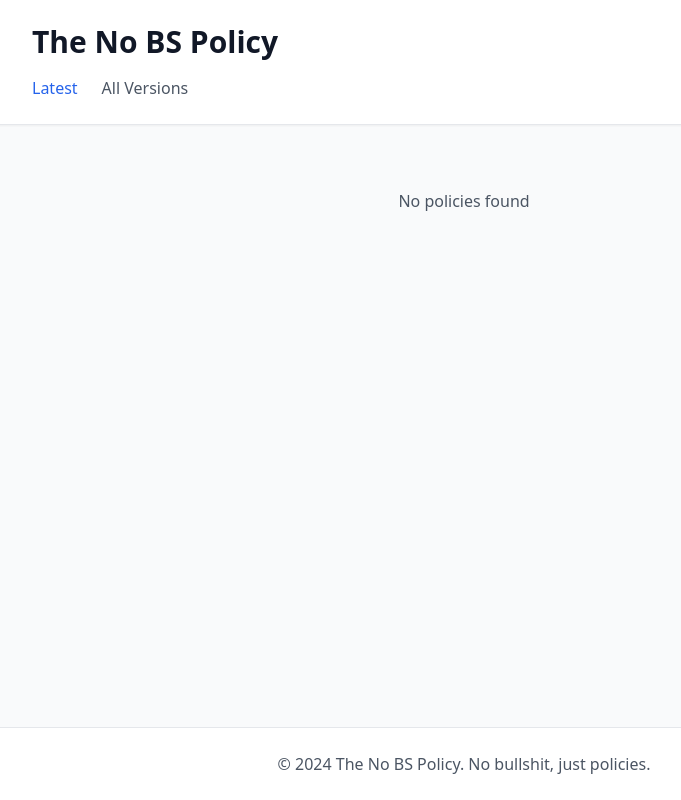
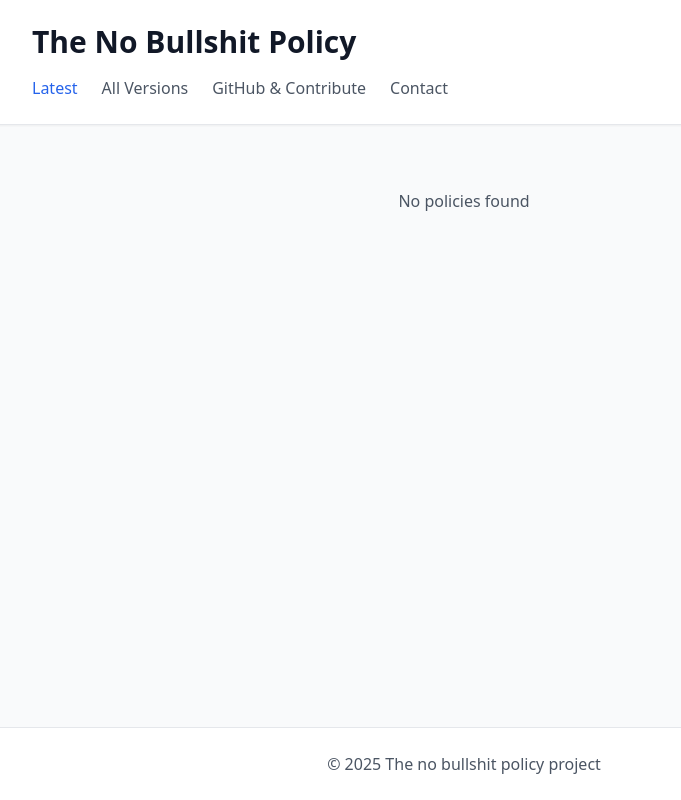
Before and after one commit to ezrafayet/the-no-bs-policy, a website built with Vite: page index.html in a window 1280 px wide. Shown: the whole page, without its empty margins (176-857 px from the left). Built offline with nearby package versions, Linux system fonts and the light colour scheme; files whose address does not match are found by name.

Commit message:
modified header

```diff
--- a/app/main.js
+++ b/app/main.js
@@ -196,10 +196,12 @@ document.addEventListener('DOMContentLoaded', () => {
         <div class="min-h-screen bg-gray-50 flex flex-col">
             <header class="bg-white shadow-sm border-b">
                 <div class="max-w-4xl mx-auto px-4 py-6">
-                    <h1 class="text-3xl font-bold text-gray-900 mb-4">The No BS Policy</h1>
+                    <h1 class="text-3xl font-bold text-gray-900 mb-4">The No Bullshit Policy</h1>
                     <nav class="flex space-x-6">
                         <a href="/" class="nav-link text-blue-600 hover:text-blue-800 font-medium">Latest</a>
-                        <a href="/policies" class="nav-link text-gray-600 hover:text-gray-800 font-medium">All Versions</a>
+                        <a href="https://github.com/ezrafayet/the-no-bs-policy/tree/main/app/policies" target="_blank" rel="noopener noreferrer" class="nav-link text-gray-600 hover:text-gray-800 font-medium">All Versions</a>
+                        <a href="https://github.com/ezrafayet/the-no-bs-policy" target="_blank" rel="noopener noreferrer" class="nav-link text-gray-600 hover:text-gray-800 font-medium">GitHub & Contribute</a>
+                        <a href="https://x.com/nohokthen" target="_blank" rel="noopener noreferrer" class="nav-link text-gray-600 hover:text-gray-800 font-medium">Contact</a>
                     </nav>
                 </div>
             </header>
@@ -210,7 +212,7 @@ document.addEventListener('DOMContentLoaded', () => {
 
             <footer class="bg-white border-t mt-auto">
                 <div class="max-w-4xl mx-auto px-4 py-6">
-                    <p class="text-center text-gray-600">&copy; 2024 The No BS Policy. No bullshit, just policies.</p>
+                    <p class="text-center text-gray-600">&copy; 2025 The no bullshit policy project</p>
                 </div>
             </footer>
         </div>
--- a/index.html
+++ b/index.html
@@ -3,7 +3,7 @@
 <head>
     <meta charset="UTF-8">
     <meta name="viewport" content="width=device-width, initial-scale=1.0">
-    <title>The No BS Policy</title>
+    <title>The No Bullshit Policy</title>
     <link rel="stylesheet" href="/app/style.css">
     <style>
         /* Loading overlay styles */
```
Also changed, not shown: README.md.
